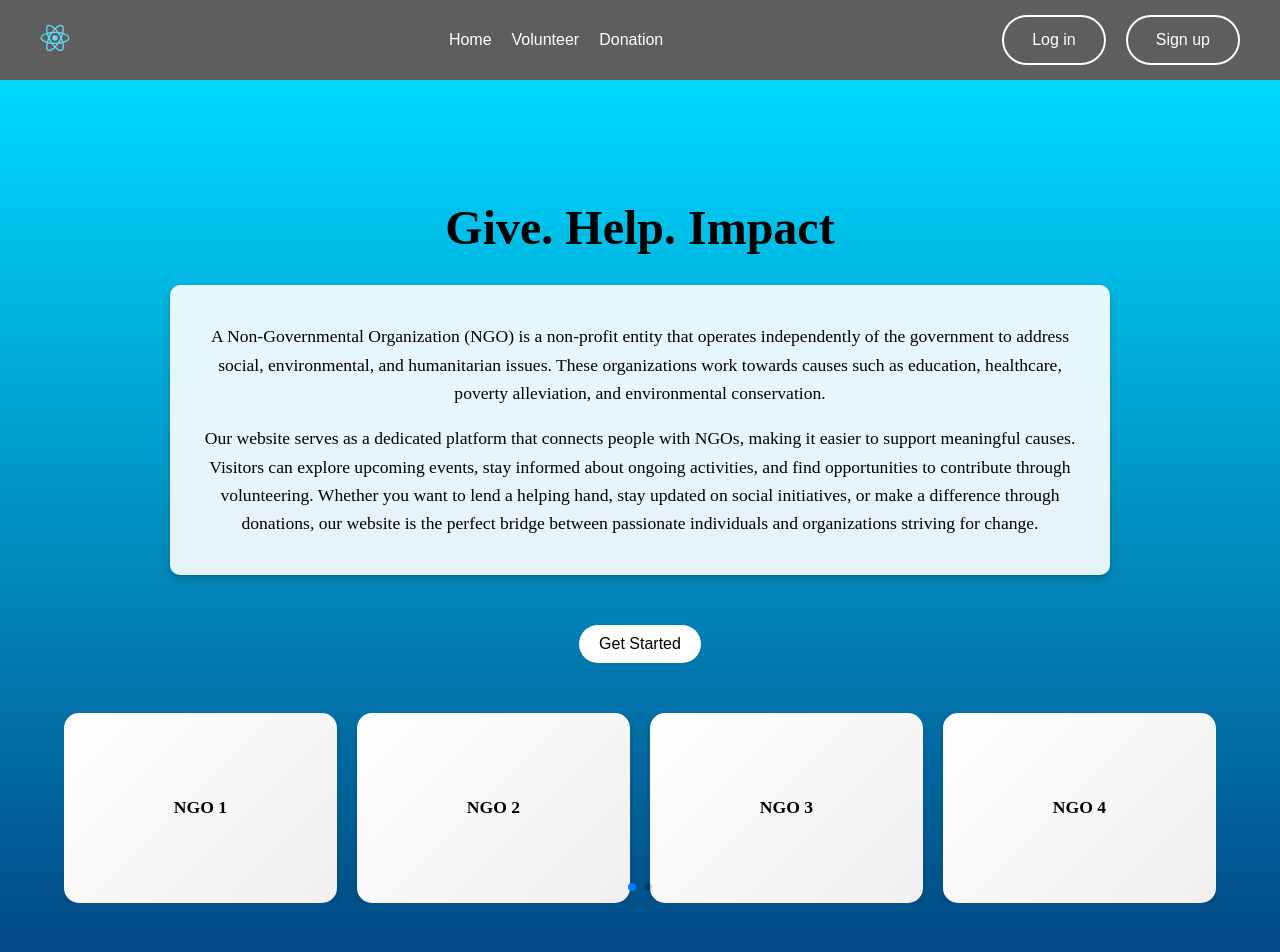
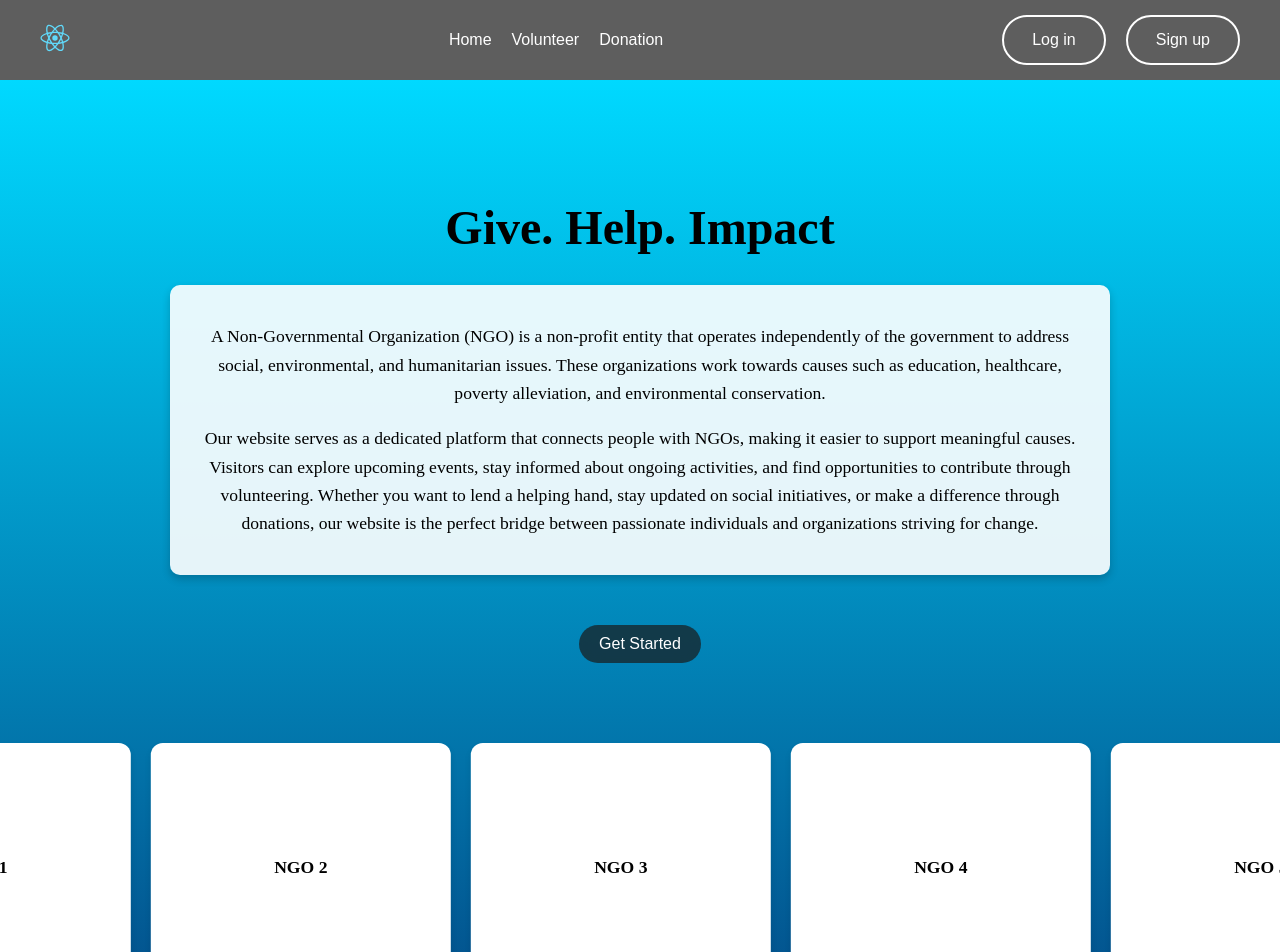
Before and after one commit to GargiAP/NGO-MANAGEMENT-1-, a React (Create React App) app: page / in a window 1280 px wide. Shown: the top 952 px of the page. Built offline with nearby package versions, Linux system fonts and the light colour scheme.

Commit message:
boxes are moving

```diff
--- a/src/pages/homepage/Homepage.js
+++ b/src/pages/homepage/Homepage.js
@@ -1,13 +1,10 @@
 import React from 'react';
 import Navbar from '../../components/navbar/Navbar';
-import './homepage.css'; // Import CSS file
-import { Swiper, SwiperSlide } from 'swiper/react';
-import 'swiper/css';
-import 'swiper/css/pagination';
-import { Pagination, Autoplay } from 'swiper/modules';
-
+import './homepage.css';
 
 const HomePage = () => {
+  const ngos = ['NGO 1', 'NGO 2', 'NGO 3', 'NGO 4', 'NGO 5'];
+
   return (
     <div>
       <Navbar />
@@ -15,35 +12,27 @@ const HomePage = () => {
       <section className="home-container">
         <h1>Give. Help. Impact</h1>
 
-<div class="info-box">
-    <p>A Non-Governmental Organization (NGO) is a non-profit entity that operates independently of the government to address social, environmental, and humanitarian issues. These organizations work towards causes such as education, healthcare, poverty alleviation, and environmental conservation.</p>
-
-    <p>Our website serves as a dedicated platform that connects people with NGOs, making it easier to support meaningful causes. Visitors can explore upcoming events, stay informed about ongoing activities, and find opportunities to contribute through volunteering. Whether you want to lend a helping hand, stay updated on social initiatives, or make a difference through donations, our website is the perfect bridge between passionate individuals and organizations striving for change.</p>
-</div>
+        <div className="info-box">
+          <p>
+            A Non-Governmental Organization (NGO) is a non-profit entity that operates independently of the government to address social, environmental, and humanitarian issues. These organizations work towards causes such as education, healthcare, poverty alleviation, and environmental conservation.
+          </p>
+          <p>
+            Our website serves as a dedicated platform that connects people with NGOs, making it easier to support meaningful causes. Visitors can explore upcoming events, stay informed about ongoing activities, and find opportunities to contribute through volunteering. Whether you want to lend a helping hand, stay updated on social initiatives, or make a difference through donations, our website is the perfect bridge between passionate individuals and organizations striving for change.
+          </p>
+        </div>
 
         <button className="get-started-btn">Get Started</button>
 
-
-      <div className="ngo-list-slider">
-        <Swiper
-          slidesPerView={1}
-          spaceBetween={20}
-          pagination={{ clickable: true }}
-          breakpoints={{
-            640: { slidesPerView: 2 },
-            768: { slidesPerView: 3 },
-            1024: { slidesPerView: 4 },
-          }}
-          modules={[Pagination,Autoplay]}
-        >
-          <SwiperSlide><div className="ngo-box">NGO 1</div></SwiperSlide>
-          <SwiperSlide><div className="ngo-box">NGO 2</div></SwiperSlide>
-          <SwiperSlide><div className="ngo-box">NGO 3</div></SwiperSlide>
-          <SwiperSlide><div className="ngo-box">NGO 4</div></SwiperSlide>
-          <SwiperSlide><div className="ngo-box">NGO 5</div></SwiperSlide>
-        </Swiper>
-      </div>
-
+        {/* 🔄 Updated NGO Scrolling Section */}
+        <div className="scroll-container">
+          <div className="scroll-content">
+            {ngos.concat(ngos).map((ngo, index) => (
+              <div className="ngo-box" key={index}>
+                {ngo}
+              </div>
+            ))}
+          </div>
+        </div>
       </section>
     </div>
   );
--- a/src/pages/homepage/homepage.css
+++ b/src/pages/homepage/homepage.css
@@ -51,8 +51,9 @@ body {
   font-size: 1rem;
   border: none;
   border-radius: 20px;
-  background-color: white;
-  color: black;
+  background-color:rgba(26, 26, 26, 0.7);
+  backdrop-filter: blur(10px);
+  color: white;
   cursor: pointer;
   transition: 0.3s;
   margin: 30px 0;
@@ -63,31 +64,42 @@ body {
   background-color: #ddd;
 }
 
-.ngo-list-slider {
-  width: 90%; /* Make it responsive */
-  margin: 0 auto; /* Center it */
+.scroll-container {
+  overflow: hidden;
+  width: 100%;
   padding: 20px 0;
+  margin-top: 30px;
+}
+
+.scroll-content {
+  display: flex;
+  animation: scroll-left 20s linear infinite;
+}
+
+.scroll-content:hover {
+  animation-play-state: paused;
 }
 
 .ngo-box {
-  background: linear-gradient(135deg, #ffffff, #f0f0f0);
-  padding: 20px;
-  border-radius: 15px;
-  font-weight: 600;
-  font-size: 1.1rem;
-  height: 150px;
+  flex: 0 0 auto;
+  width: 300px;
+  height: 250px;
+  margin: 0 10px;
+  background: white;
+  border-radius: 12px;
   display: flex;
   justify-content: center;
   align-items: center;
-  box-shadow: 0 4px 8px rgba(0, 0, 0, 0.15);
-  transition: transform 0.3s ease, box-shadow 0.3s ease;
-  cursor: pointer;
-  text-align: center;
+  font-weight: bold;
+  font-size: 1.1rem;
+  box-shadow: 0 4px 6px rgba(0, 0, 0, 0.1);
 }
 
-/* Optional hover effect */
-.ngo-box:hover {
-  transform: translateY(-8px);
-  box-shadow: 0 12px 24px rgba(0, 0, 0, 0.2);
-  background: linear-gradient(135deg, #e0f7ff, #ffffff);
+@keyframes scroll-left {
+  0% {
+    transform: translateX(0);
+  }
+  100% {
+    transform: translateX(-50%);
+  }
 }
```
